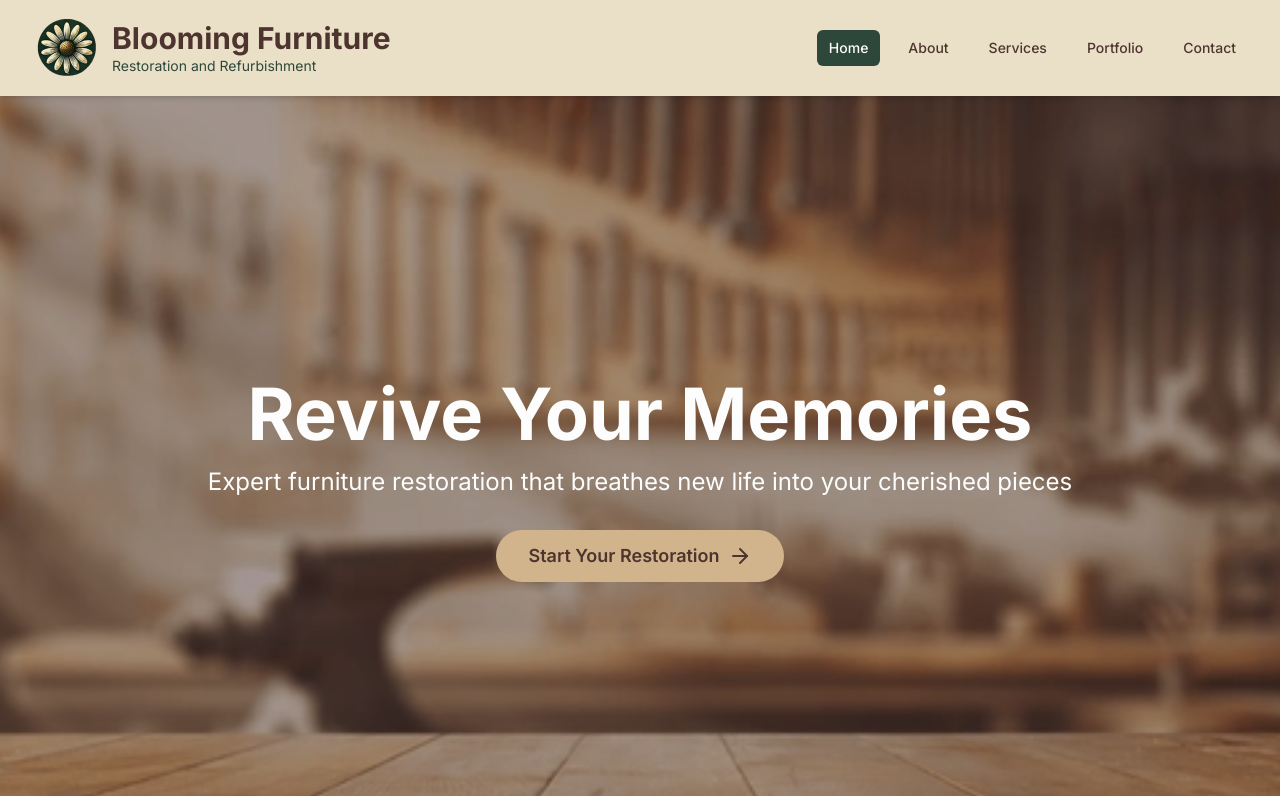
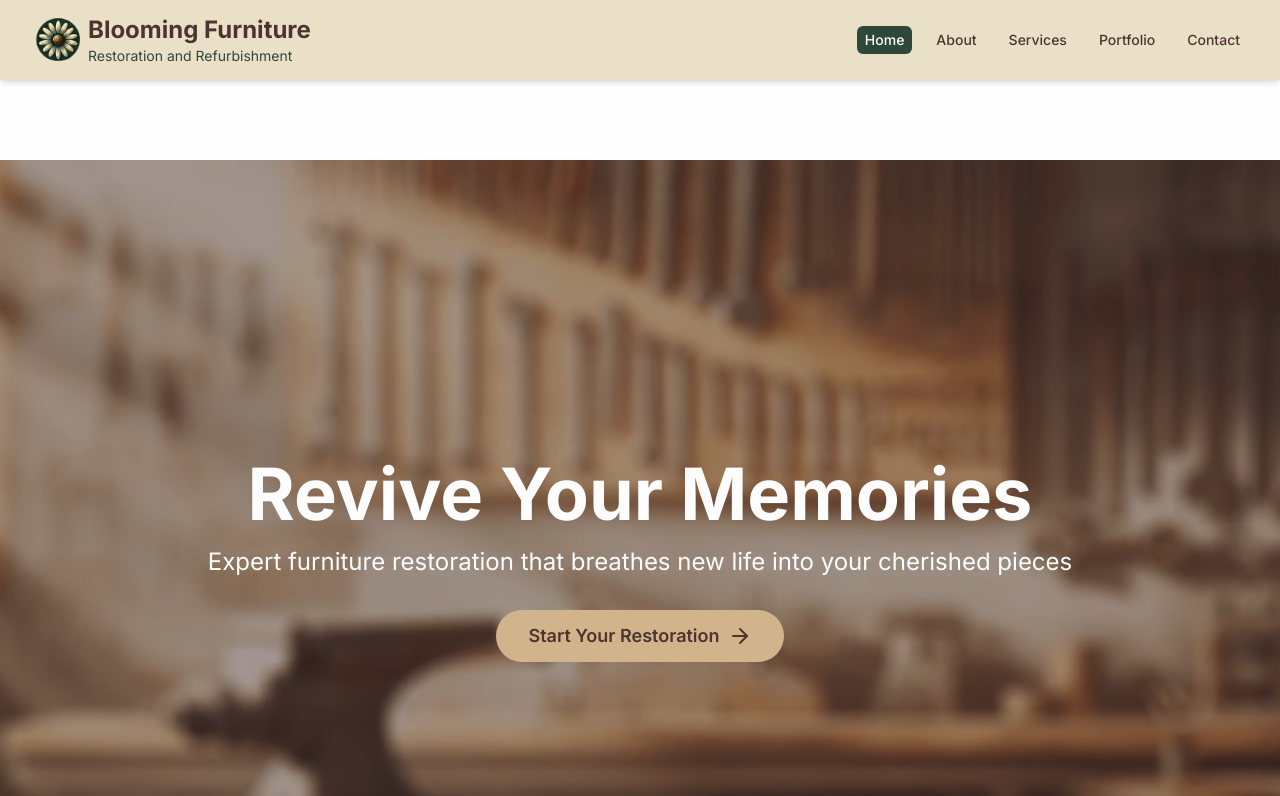
Before and after one commit to Jalt8/blooming-furniture, a Next.js app: page / in a window 1280 px wide. Shown: the top 796 px of the page. Built offline with nearby package versions, Linux system fonts and the light colour scheme.

Commit message:
update navbar

```diff
--- a/src/components/Navbar.tsx
+++ b/src/components/Navbar.tsx
@@ -11,7 +11,7 @@ const Navbar: React.FC = () => {
 
   useEffect(() => {
     const handleResize = () => {
-      if (window.innerWidth >= 768) {
+      if (window.innerWidth >= 1024) {
         setIsOpen(false);
       }
     };
@@ -28,25 +28,25 @@ const Navbar: React.FC = () => {
   ];
 
   return (
-    <nav className="bg-daisy-cream shadow-md fixed w-full z-50">
+    <nav className="bg-daisy-cream shadow-md w-full z-50">
       <div className="max-w-7xl mx-auto px-4 sm:px-6 lg:px-8">
-        <div className="flex items-center justify-between h-24">
+        <div className="flex items-center justify-between h-20">
           <div className="flex items-center flex-shrink-0">
             <Link href="/" className="flex items-center">
-              <img className="h-16 w-auto mr-2 sm:mr-4" src="/android-chrome-256x256.png" alt="Blooming Furniture" />
+              <img className="h-12 w-auto mr-2" src="/android-chrome-256x256.png" alt="Blooming Furniture" />
               <div className="flex flex-col">
-                <span className="text-xl sm:text-2xl md:text-3xl font-bold text-dark-wood whitespace-nowrap">Blooming Furniture</span>
-                <span className="text-xs sm:text-sm text-forest-green">Restoration and Refurbishment</span>
+                <span className="text-lg sm:text-xl lg:text-2xl font-bold text-dark-wood whitespace-nowrap">Blooming Furniture</span>
+                <span className="text-xs lg:text-sm text-forest-green hidden sm:block">Restoration and Refurbishment</span>
               </div>
             </Link>
           </div>
-          <div className="hidden md:block flex-grow">
-            <div className="ml-10 flex items-center justify-end space-x-4">
+          <div className="hidden lg:block">
+            <div className="ml-4 flex items-center space-x-2 lg:space-x-4">
               {navItems.map((item) => (
                 <Link
                   key={item.name}
                   href={item.href}
-                  className={`px-3 py-2 rounded-md text-sm font-medium ${
+                  className={`px-2 py-1 rounded-md text-sm font-medium ${
                     pathname === item.href
                       ? 'text-white-daisy bg-forest-green'
                       : 'text-dark-wood hover:text-forest-green hover:bg-golden-center'
@@ -57,7 +57,7 @@ const Navbar: React.FC = () => {
               ))}
             </div>
           </div>
-          <div className="md:hidden">
+          <div className="lg:hidden">
             <button
               onClick={() => setIsOpen(!isOpen)}
               className="inline-flex items-center justify-center p-2 rounded-md text-dark-wood hover:text-forest-green hover:bg-golden-center focus:outline-none focus:ring-2 focus:ring-inset focus:ring-forest-green"
@@ -70,7 +70,7 @@ const Navbar: React.FC = () => {
       </div>
 
       {isOpen && (
-        <div className="md:hidden">
+        <div className="lg:hidden">
           <div className="px-2 pt-2 pb-3 space-y-1 sm:px-3">
             {navItems.map((item) => (
               <Link
```
